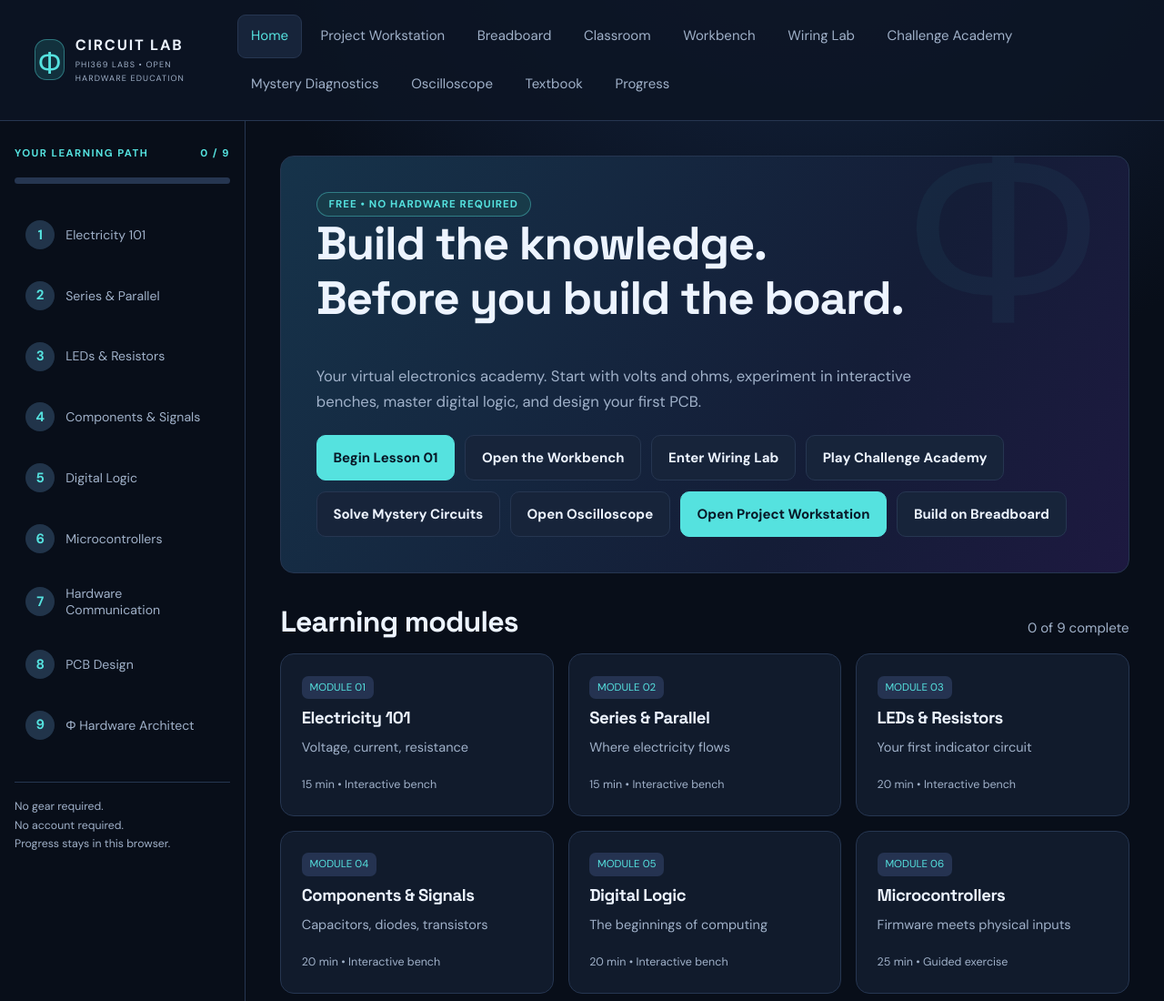
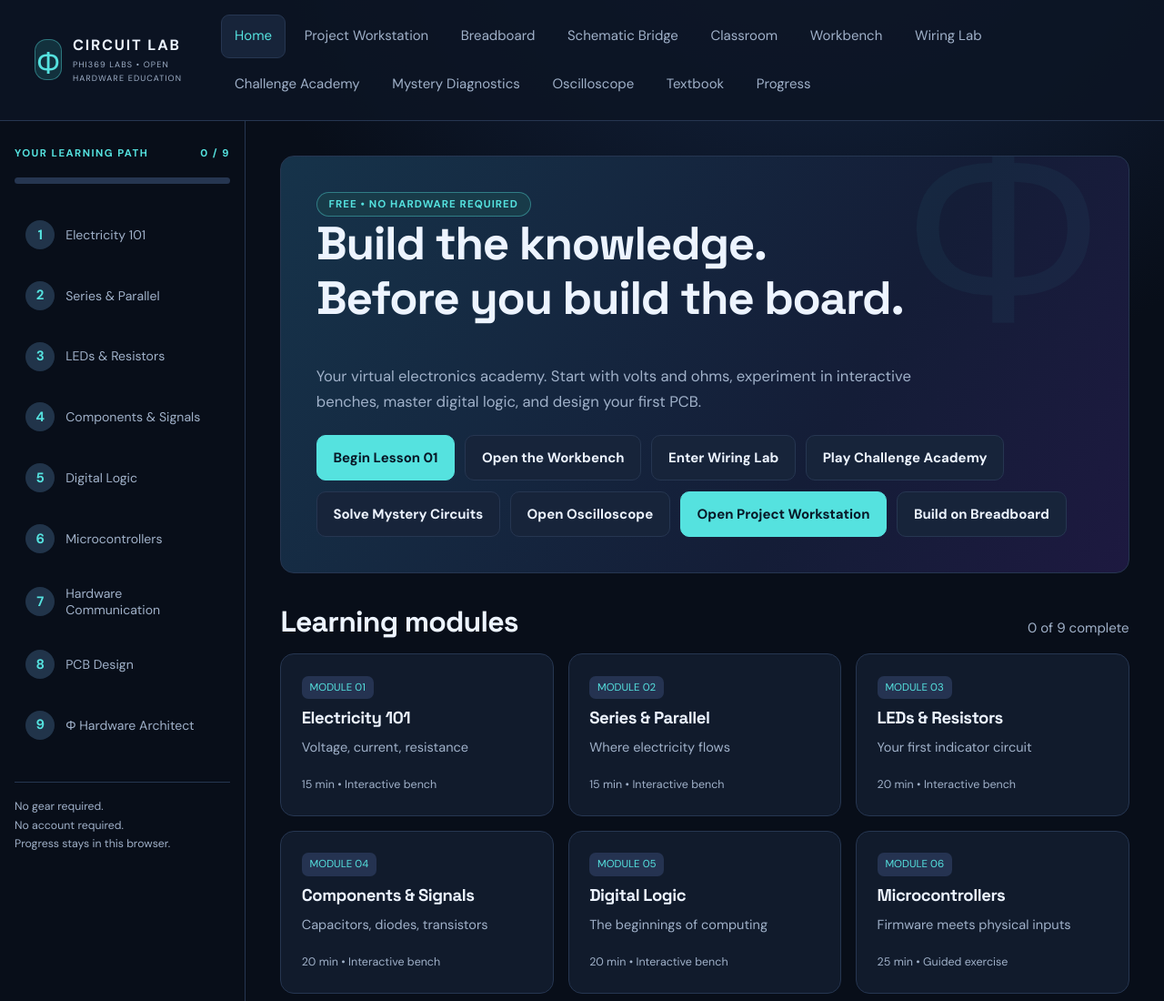
Before and after one commit to MichaelWave369/PhiCircuitLab, a website with bundled scripts: page index.html in a window 1280 px wide. Shown: the top 1100 px of the page at 91% size. Built offline with nearby package versions, Linux system fonts and the light colour scheme.

Commit message:
feat(v1.2): expose verified schematic-to-breadboard planner across lab navigation

```diff
--- a/index.html
+++ b/index.html
@@ -20,6 +20,7 @@
       <button type="button" class="nav-button active" data-view="home">Home</button>
       <button type="button" class="nav-button" data-view="workstation">Project Workstation</button>
       <button type="button" class="nav-button" data-view="breadboard">Breadboard</button>
+      <button type="button" class="nav-button" data-view="bridge">Schematic Bridge</button>
       <button type="button" class="nav-button" data-view="classroom">Classroom</button>
       <button type="button" class="nav-button" data-view="workbench">Workbench</button>
       <button type="button" class="nav-button" data-view="builder">Wiring Lab</button>
```
